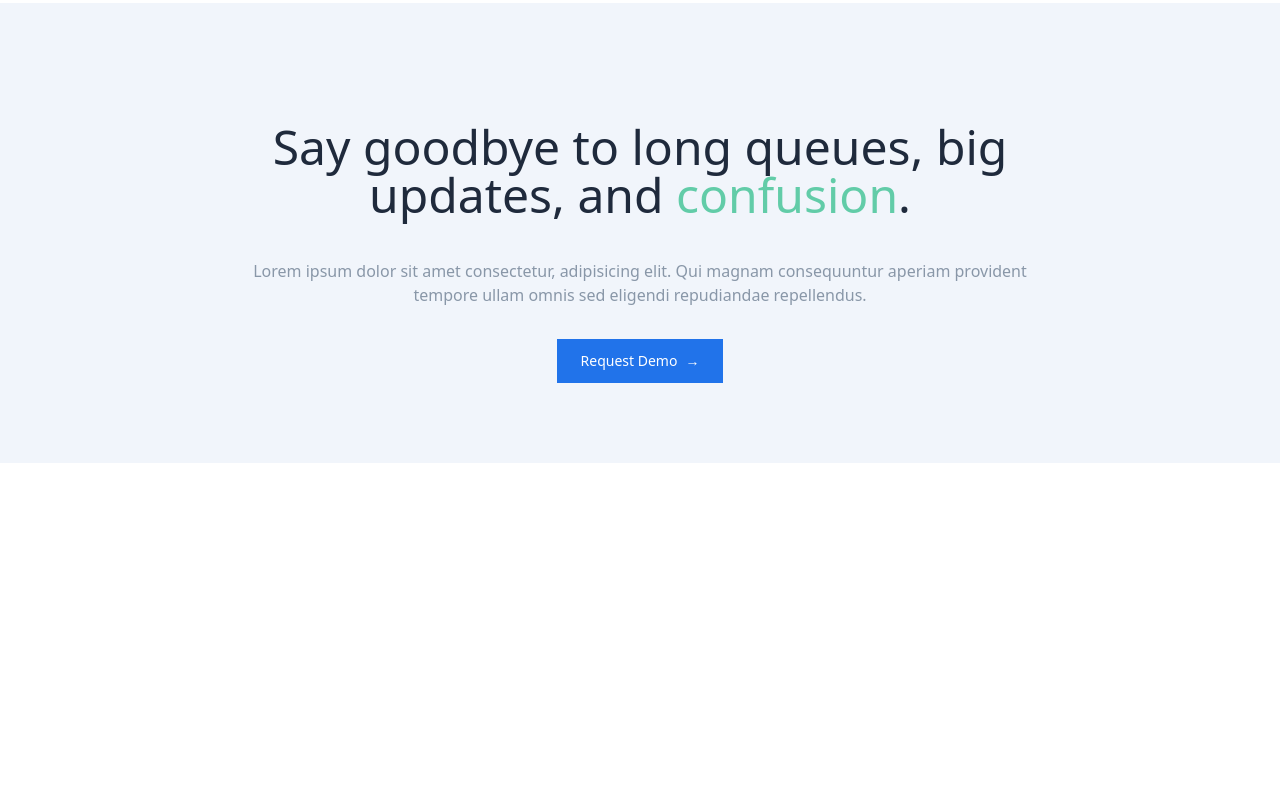
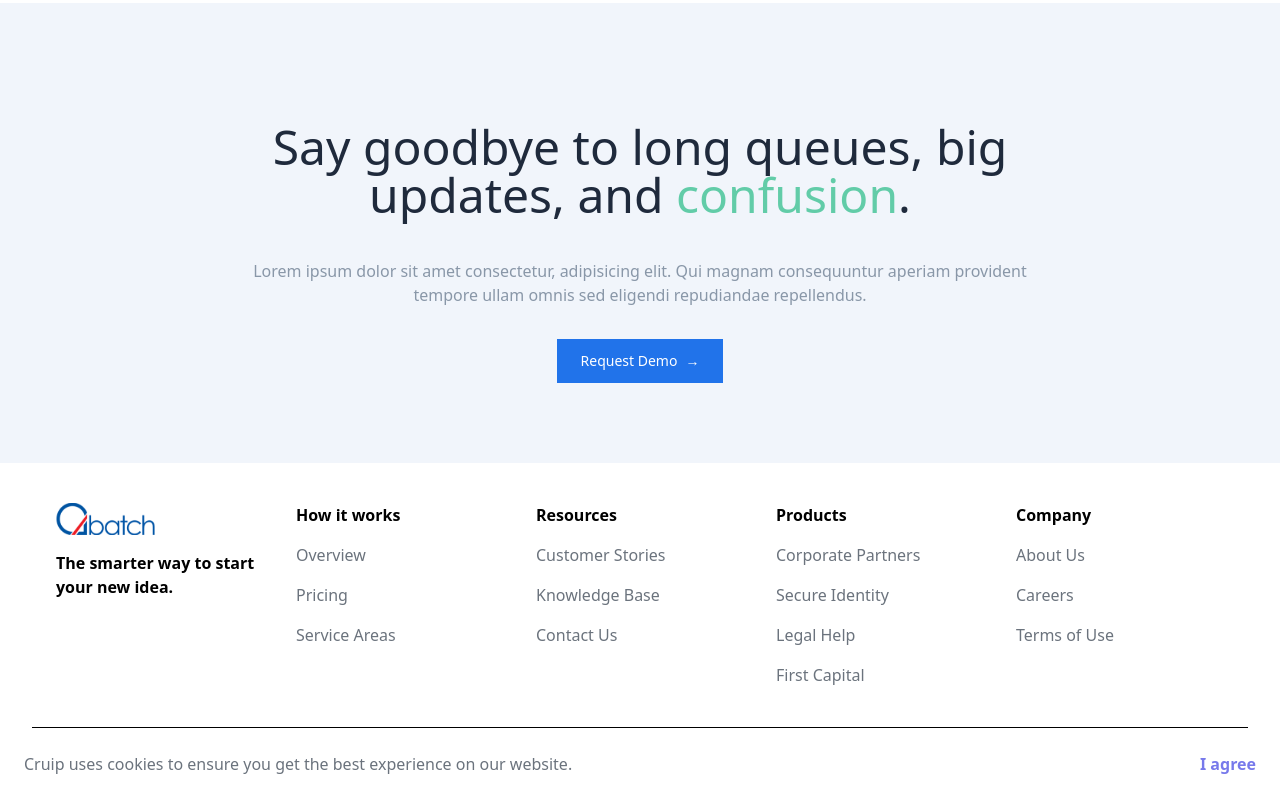
Before and after one commit to ali-mustafa-qbatch/frontend-practice, a React (Vite) app in the folder frontend/: page / in a window 1280 px wide. Shown: the part 2367-3167 px from the top of the page. Before the commit the page ends 2830 px from the top, so only its background shows below. Built offline with nearby package versions, Linux system fonts and the light colour scheme.

Commit message:
add footer component

```diff
--- a/frontend/src/App.tsx
+++ b/frontend/src/App.tsx
@@ -4,6 +4,7 @@ import HeroSection from "./components/HeroSection";
 import ServicesSection from "./components/ServicesSection";
 import FeaturesSection from "./components/FeaturesSection";
 import RequestDemoSection from "./components/RequestDemoSection";
+import Footer from "./components/Footer";
 
 function App() {
 	return (
@@ -19,6 +20,7 @@ function App() {
 								<ServicesSection />
 								<FeaturesSection />
 								<RequestDemoSection />
+								<Footer />
 							</>
 						}
 					/>
--- /dev/null
+++ b/frontend/src/components/Footer.tsx
@@ -0,0 +1,99 @@
+import logo from '../assets/Qbatch_logo.svg'
+import { Link } from 'react-router-dom'
+
+const Footer = () => {
+    return (
+        <footer className="text-center lg:text-left">
+            <div className="max-w-7xl mx-auto px-4 sm:px-6 lg:px-8">
+                <div className="mx-6 py-10 text-center md:text-left">
+                    <div className="grid-1 grid gap-8 md:grid-cols-2 lg:grid-cols-5">
+                        <div className="">
+                            <Link to="/">
+                                <img src={logo} alt="Qbatch Logo" className="h-8 w-auto mb-4" />
+                            </Link>
+                            <h6 className="mb-4 flex items-center justify-center font-semibold md:justify-start">
+                                The smarter way to start your new idea.
+                            </h6>
+                        </div>
+
+                        <div className="">
+                            <h6
+                                className="mb-4 flex justify-center font-semibold md:justify-start">
+                                How it works
+                            </h6>
+                            <p className="mb-4">
+                                <a className="text-[#6b737d]">Overview</a>
+                            </p>
+                            <p className="mb-4">
+                                <a className="text-[#6b737d]">Pricing</a>
+                            </p>
+                            <p className="mb-4">
+                                <a className="text-[#6b737d]">Service Areas</a>
+                            </p>
+                        </div>
+
+                        <div className="">
+                            <h6
+                                className="mb-4 flex justify-center font-semibold md:justify-start">
+                                Resources
+                            </h6>
+                            <p className="mb-4">
+                                <a className="text-[#6b737d]">Customer Stories</a>
+                            </p>
+                            <p className="mb-4">
+                                <a className="text-[#6b737d]">Knowledge Base</a>
+                            </p>
+                            <p className="mb-4">
+                                <a className="text-[#6b737d]">Contact Us</a>
+                            </p>
+                        </div>
+
+                        <div className="">
+                            <h6
+                                className="mb-4 flex justify-center font-semibold md:justify-start">
+                                Products
+                            </h6>
+                            <p className="mb-4">
+                                <a className="text-[#6b737d]">Corporate Partners</a>
+                            </p>
+                            <p className="mb-4">
+                                <a className="text-[#6b737d]">Secure Identity</a>
+                            </p>
+                            <p className="mb-4">
+                                <a className="text-[#6b737d]">Legal Help</a>
+                            </p>
+                            <p>
+                                <a className="text-[#6b737d]">First Capital</a>
+                            </p>
+                        </div>
+
+                        <div className="">
+                            <h6
+                                className="mb-4 flex justify-center font-semibold md:justify-start">
+                                Company
+                            </h6>
+                            <p className="mb-4">
+                                <a className="text-[#6b737d]">About Us</a>
+                            </p>
+                            <p className="mb-4">
+                                <a className="text-[#6b737d]">Careers</a>
+                            </p>
+                            <p className="mb-4">
+                                <a className="text-[#6b737d]">Terms of Use</a>
+                            </p>
+                        </div>
+                    </div>
+                </div>
+
+                <hr style={{backgroundColor: "#6b737d"}} />
+            </div>
+
+            <div className="p-6 flex justify-between">
+                <span className="text-[#6b737d]">Cruip uses cookies to ensure you get the best experience on our website.</span>
+                <a className="font-semibold text-[#7779eb]" href="#">I agree</a>
+            </div>
+        </footer>
+    )
+}
+
+export default Footer
```
